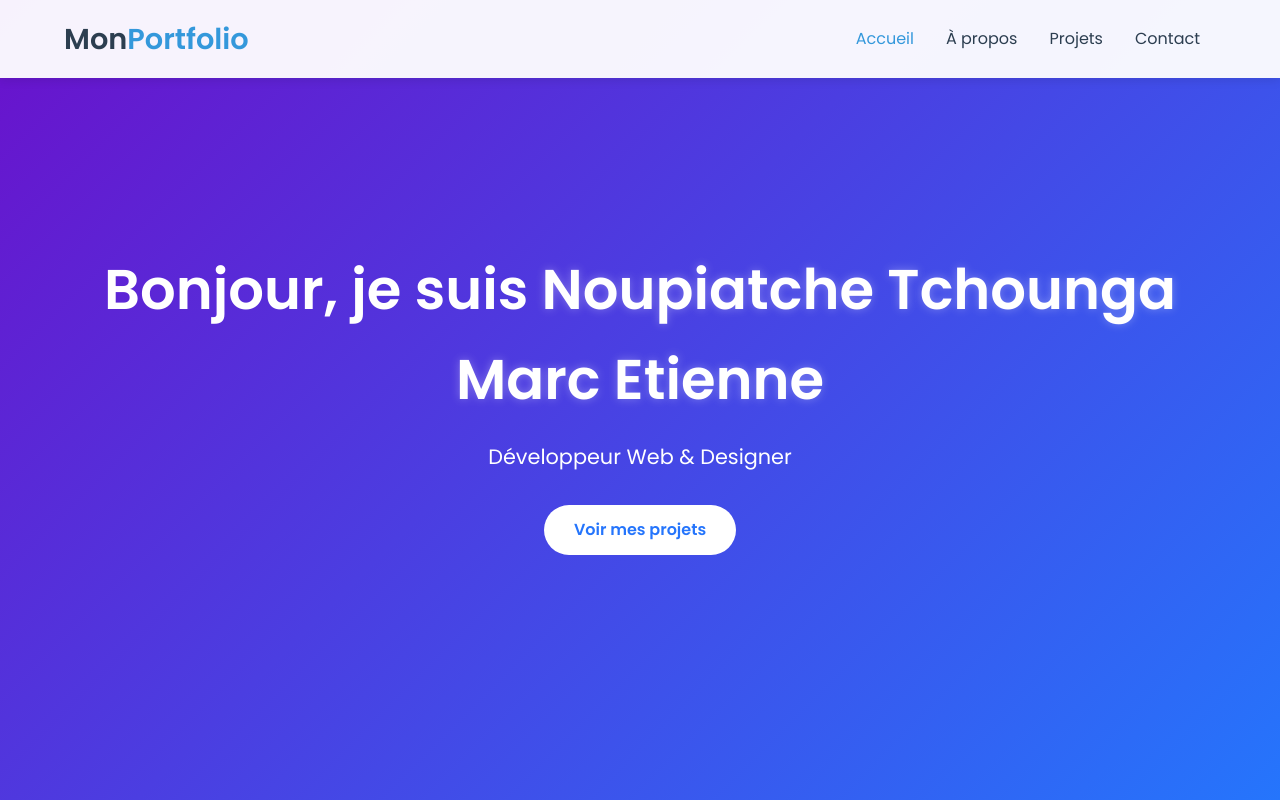
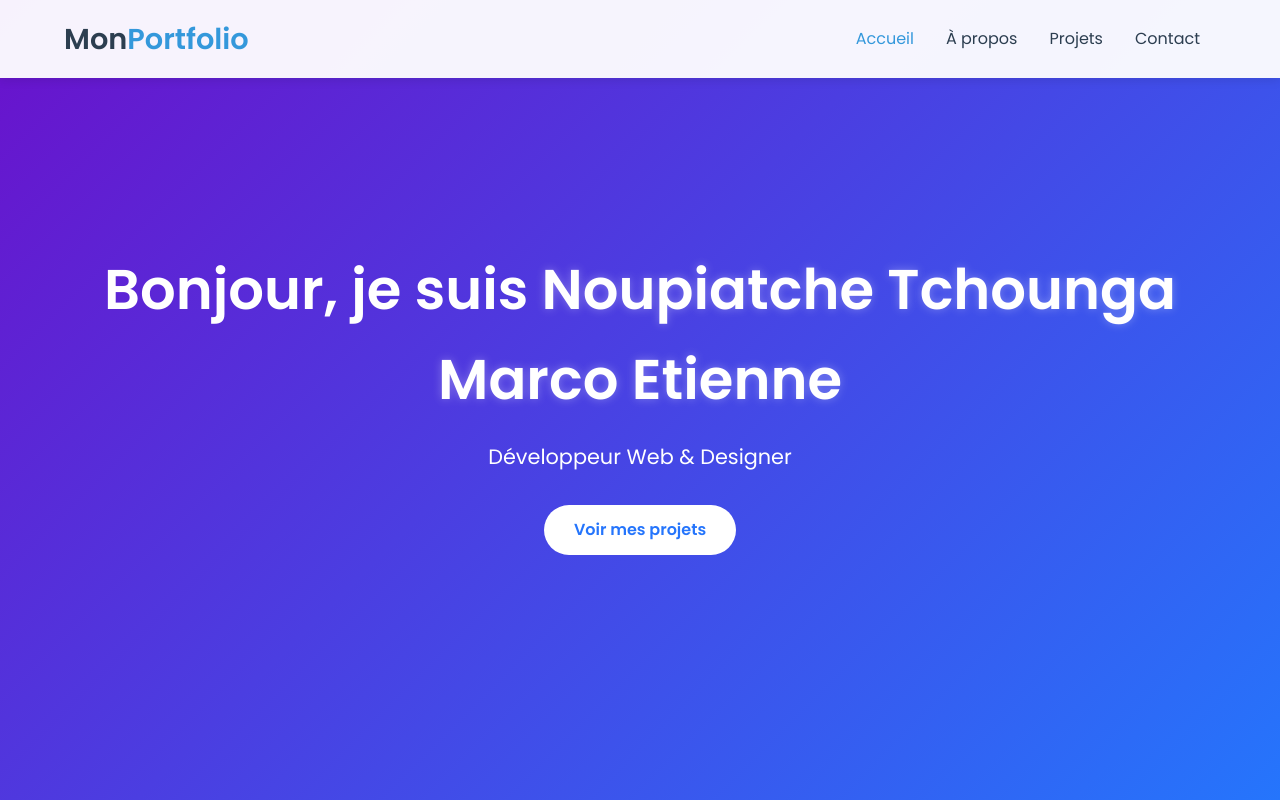
Before and after one commit to marcnoupiatche-gi/mon-portfolio, a plain HTML site: page index.html in a window 1280 px wide. Shown: the top 800 px of the page. Drawn offline with Linux system fonts and the light colour scheme.

Commit message:
test polling

```diff
--- a/index.html
+++ b/index.html
@@ -28,7 +28,7 @@
   <!-- Section Accueil -->
   <section id="accueil" class="hero">
     <div class="hero-content">
-      <h1>Bonjour, je suis <span>Noupiatche Tchounga Marc Etienne</span></h1>
+      <h1>Bonjour, je suis <span>Noupiatche Tchounga Marco Etienne</span></h1>
       <p>Développeur Web & Designer</p>
       <a href="#projets" class="btn">Voir mes projets</a>
     </div>
```
